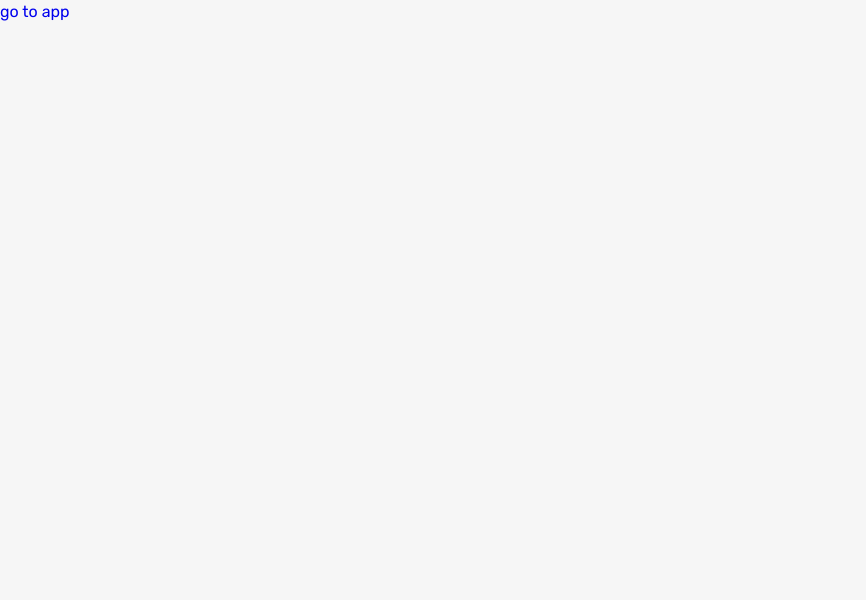
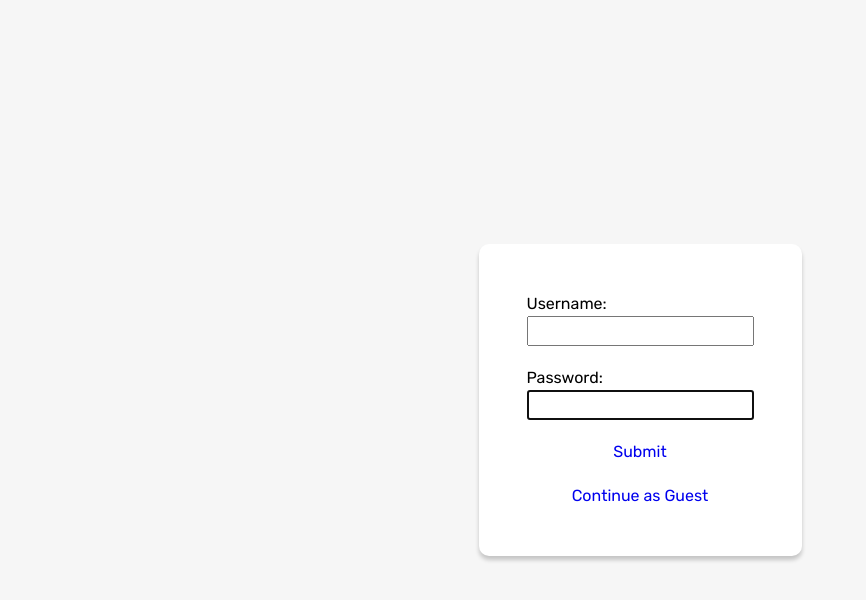
Before and after one commit to Jrwolf99/Coffee-Haus, a React (Create React App) app: page / in a window 1280 px wide. Shown: the top 600 px of the page, without its empty margins (0-866 px from the left). Built offline with nearby package versions, Linux system fonts and the light colour scheme.

Commit message:
added a login page

```diff
--- a/src/components/Login.jsx
+++ b/src/components/Login.jsx
@@ -1,10 +1,62 @@
-import React from 'react'
+import React, { useState } from 'react'
+import styled from "styled-components"
 import { Link } from 'react-router-dom'
 
+const StyledLoginPage = styled.div`
+    height: 100vh;
+    width: 100vw;
+    display: flex;
+    justify-content: center;
+    align-items: center;
+`;
+
+const StyledLoginForm = styled.form`
+    display: flex;
+    flex-direction: column;
+    justify-content: center;
+    align-items: center;
+    background-color: white;
+  box-shadow: 0px 4px 4px rgba(0, 0, 0, 0.2);
+    padding: 3em;
+    border-radius: 10px;
+    gap: 20px;
+    &>label{
+        display: flex;
+        flex-direction: column;
+        align-items: left;
+    }
+`;
+
+
+
 export default function Login() {
+
+    const [username, setUsername] = useState();
+    const [password, setPassword] = useState();
+
     return (
-        <div>
-            <Link to="/home">go to app</Link>
-        </div>
+        <StyledLoginPage>
+            <StyledLoginForm>
+                <label>
+                    Username:
+                    <input
+                        type="text"
+                        autoFocus={true}
+                        onChange={(e) => setUsername(e.target.value)}
+                    />
+                </label>
+
+                <label>
+                    Password:
+                    <input
+                        type="password"
+                        autoFocus={true}
+                        onChange={(e) => setPassword(e.target.value)}
+                    />
+                </label>
+                <Link to="/">Submit</Link>
+                <Link to="/home">Continue as Guest</Link>
+            </StyledLoginForm>
+        </StyledLoginPage>
     )
 }
```
Also changed, not shown: src/components/StyledComponents/Utility.jsx (added).
